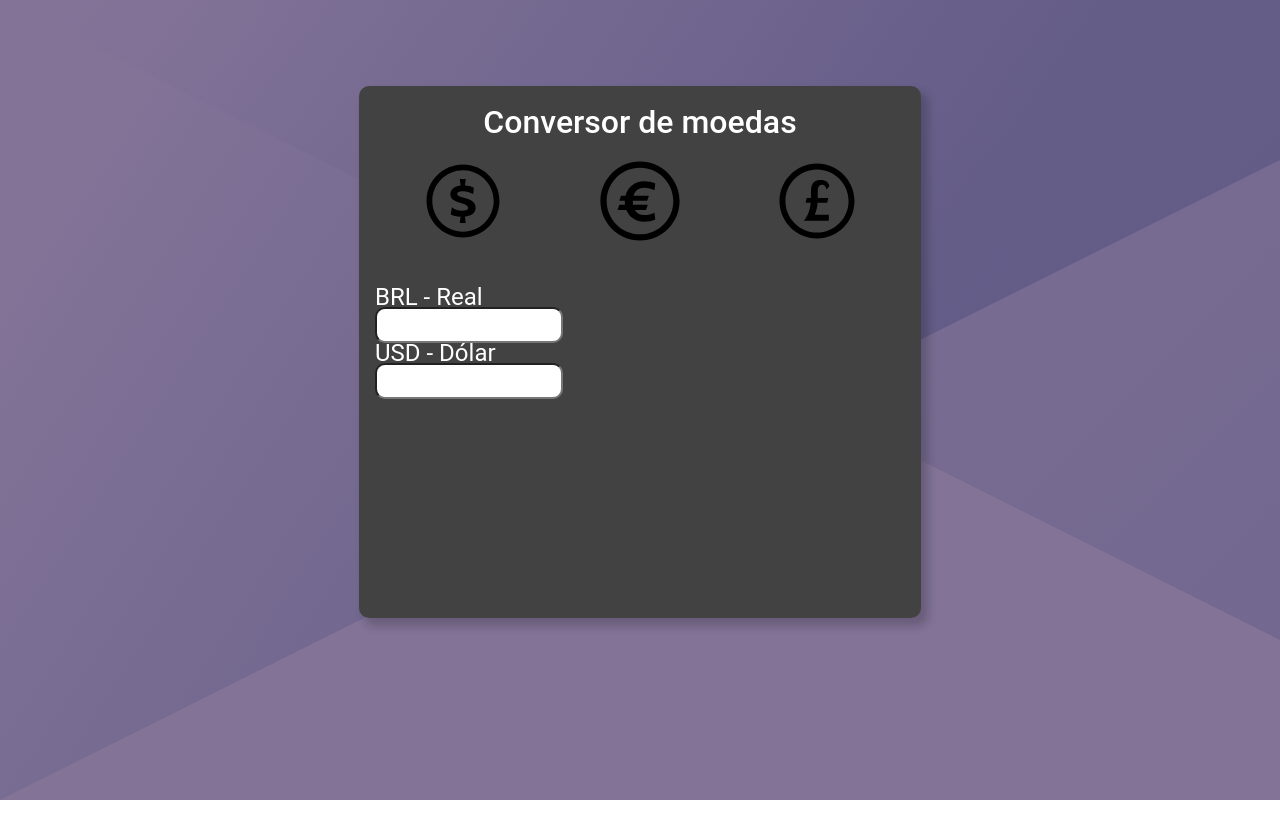
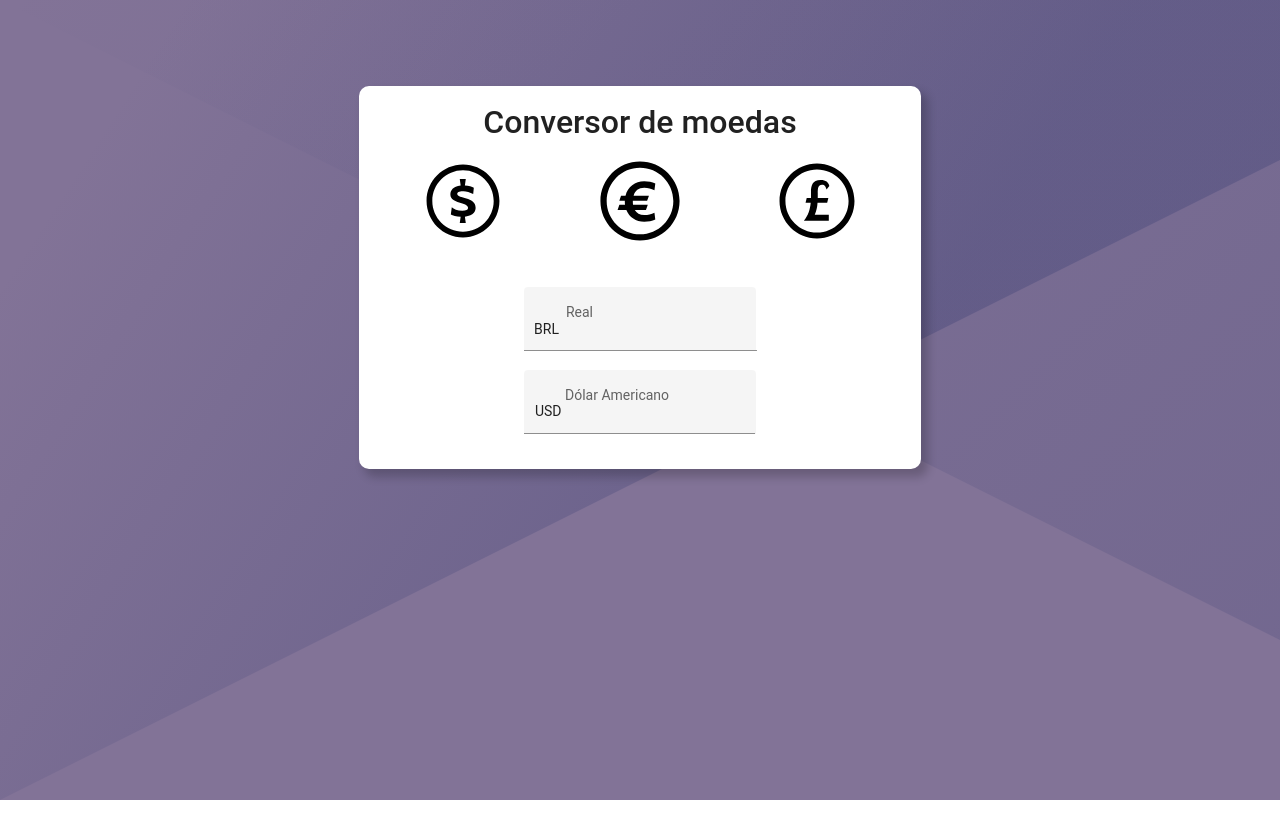
Before and after one commit to ingridfs/currency-exchange, an Angular app: page / in a window 1280 px wide. Shown: the top 838 px of the page. Built offline with nearby package versions, Linux system fonts and the light colour scheme.

Commit message:
Changing input style of calculator component

```diff
--- a/src/app/calculator/calculator.component.css
+++ b/src/app/calculator/calculator.component.css
@@ -1,26 +1,6 @@
 .form-container {
   display: flex;
   flex-direction: column;
-}
-
-.form-field-itens {
-  display: flex;
-  flex-direction: column;
-  justify-content: center;
-
-  margin-top: 30px;
-}
-
-.form-field-itens label {
-  font-size: x-large;
-}
-
-.input-field {
-  display: block;
-  height: 30px;
-  width: 180px;
-  font-size: x-large;
-  border-radius: 10px;
 }
 
 .form-field-currency {
@@ -37,3 +17,22 @@
   height: 102px;
   fill:#fff;
 }
+
+.form-field-itens {
+  display: flex;
+  flex-direction: column;
+  align-items: center;
+  margin-top: 30px;
+}
+
+.form-field-itens label {
+  font-size: x-large;
+}
+
+.input-field {
+  display: block;
+  height: 30px;
+  width: 180px;
+  font-size: x-large;
+  border-radius: 10px;
+}
--- a/src/app/calculator/calculator.component.html
+++ b/src/app/calculator/calculator.component.html
@@ -11,9 +11,15 @@
     </a>
   </div>
   <div class="form-field-itens">
-    <label>BRL - Real</label>
-    <input class="input-field" type="number" (keyup)="realCurrencyCalc($event)" value="{{resultCurrency}}">
-    <label>{{currencySign}} - {{currencyName}}</label>
-    <input class="input-field" type="number" (keyup)="currencyRealCalc($event)" value="{{resultReal}}" >
+    <mat-form-field appearance="fill">
+      <mat-label>Real</mat-label>
+      <input matInput class="input-field" type="number" (keyup)="realCurrencyCalc($event)" value="{{ resultCurrency }}">
+      <span matPrefix>BRL&nbsp;&nbsp;</span>
+    </mat-form-field>
+    <mat-form-field appearance="fill">
+      <mat-label>{{currencyName}}&nbsp;&nbsp;</mat-label>
+      <input matInput class="input-field" type="number"  (keyup)="currencyRealCalc($event)" value="{{ resultReal }}">
+      <span matPrefix>{{currencySign}}&nbsp;</span>
+    </mat-form-field>
   </div>
 </form>
--- a/src/app/calculator/calculator.component.ts
+++ b/src/app/calculator/calculator.component.ts
@@ -1,4 +1,5 @@
 import { Component, OnInit } from '@angular/core';
+import { Pipe } from '@angular/core';
 
 @Component({
   selector: 'app-calculator',
@@ -18,13 +19,13 @@ export class CalculatorComponent implements OnInit {
 
   ngOnInit() {
     this.currencyRate = 5.12;
-    this.currencyName = "Dólar";
+    this.currencyName = "Dólar Americano";
     this.currencySign = "USD";
   }
 
   dollar() {
     this.currencyRate = 5.12;
-    this.currencyName = "Dólar";
+    this.currencyName = "Dólar Americano";
     this.currencySign = "USD";
   }
 
--- a/src/app/main-card/main-card.component.css
+++ b/src/app/main-card/main-card.component.css
@@ -1,6 +1,6 @@
 .main-content {
   width: 530px;
-  height: 500px;
+  height: auto;
   border-radius: 10px;
   box-shadow: 6px 7px 10px 1px rgba(0, 0, 0, 0.2);
 }
--- a/src/styles.css
+++ b/src/styles.css
@@ -1,4 +1,6 @@
 /* You can add global styles to this file, and also import other style files */
+
+@import '@angular/material/prebuilt-themes/deeppurple-amber.css';
 
 html, body {
   height: 100%;
```
